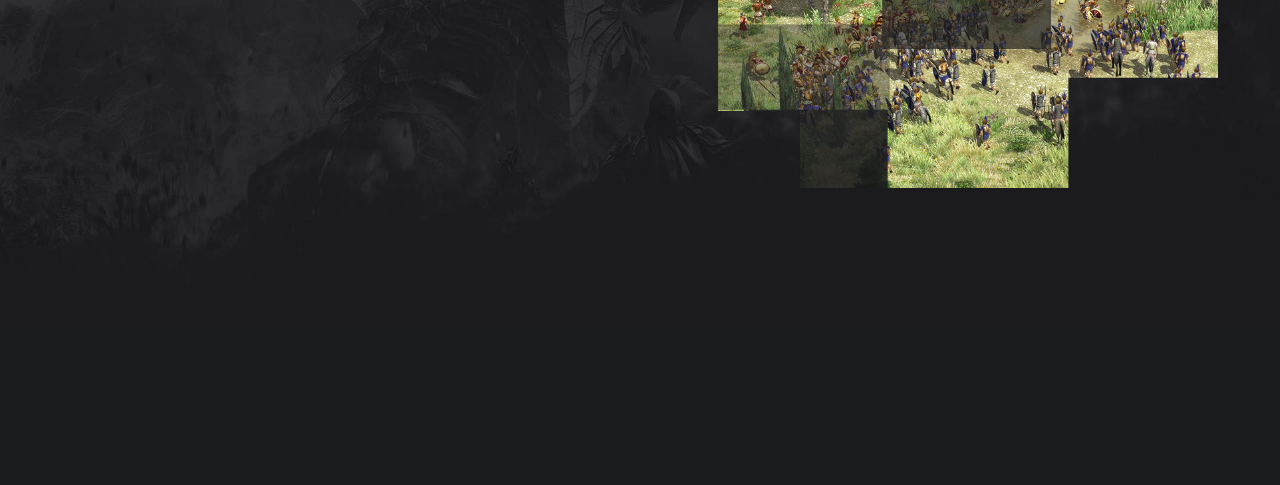
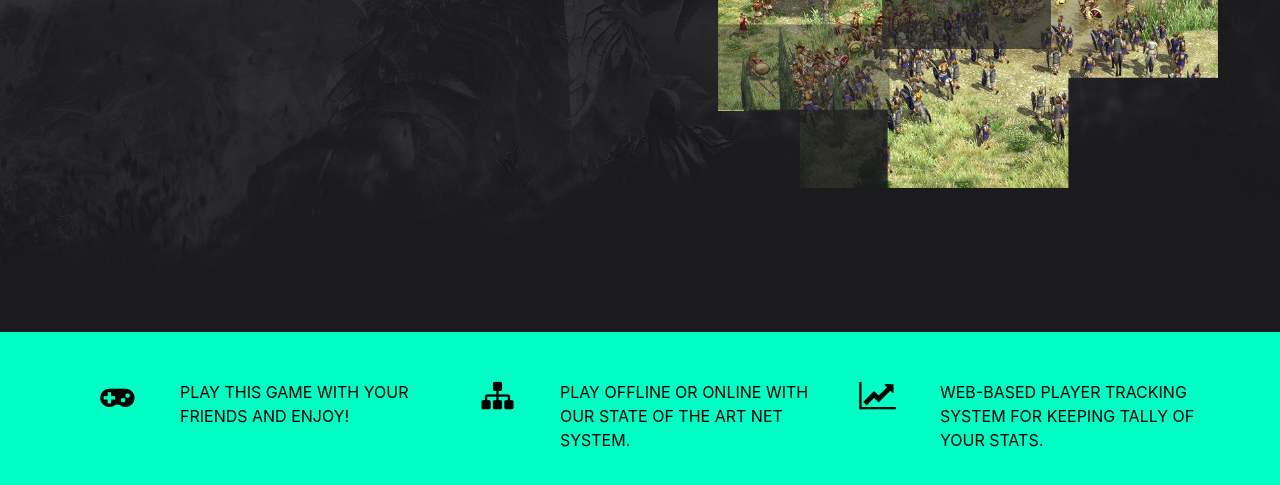
Before and after one commit to shahrum/Bootstrap-4, a website: page gamelayout/src/index.html in a window 1280 px wide. Shown: the part 387-872 px from the top of the page. Before the commit the page ends 800 px from the top, so only its background shows below. Drawn offline with Linux system fonts and the light colour scheme.

Commit message:
Use The Grid

```diff
--- a/gamelayout/src/index.html
+++ b/gamelayout/src/index.html
@@ -61,6 +61,37 @@
             </div>
         </div>
 
+        <div class="feature-wrapper bg-primary pt-5 pb-5 mt-5 mt-lg-0">
+            <div class="container">
+                <div class="row">
+                    <!-- First blip -->
+                    <div class="col-sm-12 col-md-1 text-center mb-3 mb-md-0">
+                        <i class="fa fa-gamepad fa-2x"></i>
+                    </div>
+                    <div class="col-sm-12 col-md-3 text-center text-uppercase text-md-left mb-3 mb-md-0">
+                        play this game with your friends and enjoy!
+                    </div>
+                    <!-- Second blip -->
+                    <div class="col-sm-12 col-md-1 text-center mb-3 mb-md-0">
+                        <i class="fa fa-sitemap fa-2x"></i>
+                    </div>
+                    <div class="col-sm-12 col-md-3 text-center text-md-left text-uppercase mb-3 mb-md-0">
+                        <p>Play offline or online with our state of the art net system.</p>
+                    </div>
+                    <!-- Third blip -->
+                    <div class="col-sm-12 col-md-1 text-center mb-3 mb-md-0">
+                        <i class="fa fa-line-chart fa-2x"></i>
+                    </div>
+                    <div class="col-sm-12 col-md-3 text-center text-md-left text-uppercase mb-3 mb-md-0">
+                        <p>Web-based player tracking system for keeping tally of your stats.</p>
+                    </div>
+                </div>
+            </div>
+        </div>
+
+
+
+
         <script src="/js/jquery.min.js"></script>
         <script src="/js/tether.min.js"></script>
         <script src="/js/bootstrap.min.js"></script>
--- a/gamelayout/src/scss/style.scss
+++ b/gamelayout/src/scss/style.scss
@@ -48,3 +48,8 @@ h1{
 .hero-img{
     width: 80%;
 }
+
+.feature-wrapper{
+    text-transform: capitalize;
+    color: #000000;
+}
```
Also changed, not shown: gamelayout/src/css/style.css.
